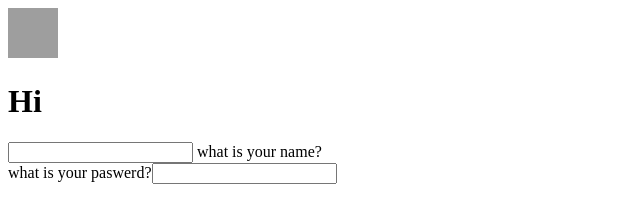
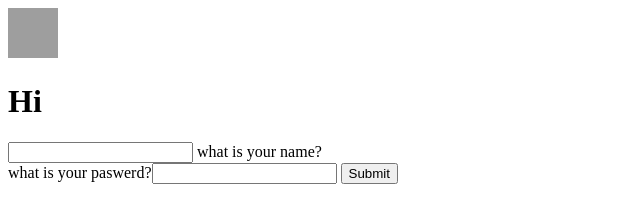
Before and after one commit to zalman11/zt.billyack.com, a plain HTML site: page index.html in a window 1280 px wide. Shown: the whole page, without its empty margins (0-640 px from the left). Drawn offline with Linux system fonts and the light colour scheme; grey boxes are pictures that could not be loaded.

Commit message:
index.html

```diff
--- a/index.html
+++ b/index.html
@@ -14,9 +14,8 @@
     </h1>
     <input>
         what is your name?
-    <form action="./2.html" method="post"></form>
-    what is your paswerd?<input type="password" id="pw" name="password">
+    <form action="./2.html" method="post">    what is your paswerd?<input type="password" id="pw" name="password">
+<input type="submit" name="submit"></form>
 
-    </input>
 </body>
 </html>
```
